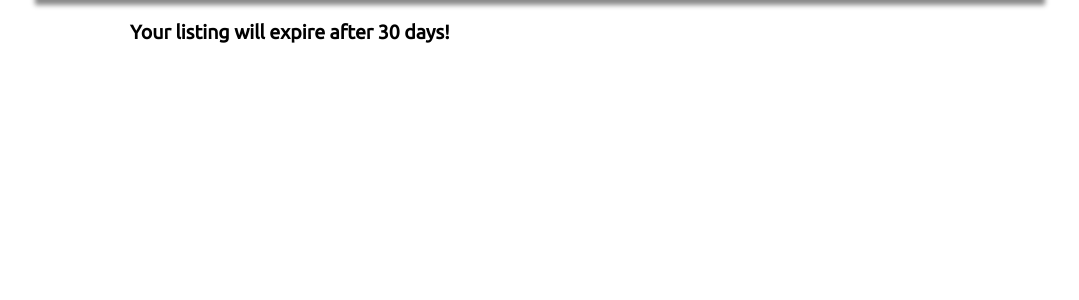
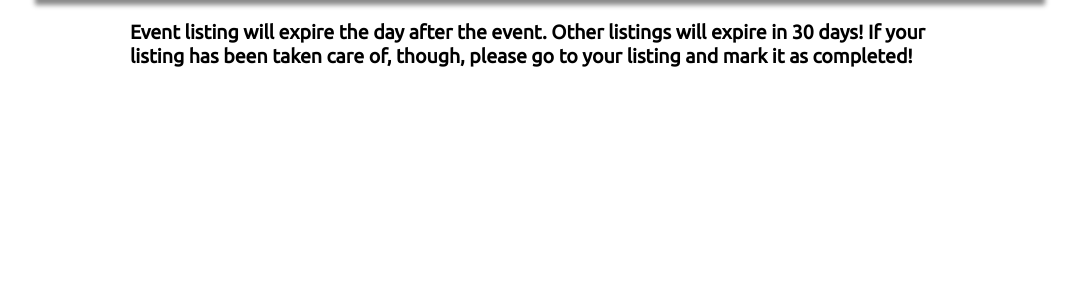
Before and after one commit to tpbarron/swapr, a Django app: template classifieds/templates/template_add.html in a window 1280 px wide. Shown: the part 81-381 px from the top of the page, without its empty margins (110-1189 px from the left). Run offline with Django 3.2, Linux system fonts and the light colour scheme; the template is opened without the code that fills it, so the values that code supplies are empty; some libraries are stand-ins or nearby versions.

Commit message:
changed notification heading

```diff
--- a/classifieds/templates/template_add.html
+++ b/classifieds/templates/template_add.html
@@ -12,7 +12,9 @@
 
 {% block content %}
 	<div id="viewer">
-		<h2>Your listing will expire after 30 days!</h2>
+		<h2>Event listing will expire the day after the event. Other listings will expire in
+		30 days! If your listing has been taken care of, though, please go to your listing and
+		mark it as completed!</h2>
 		{% block add %}
 		{% endblock %}
 	</div>
```
